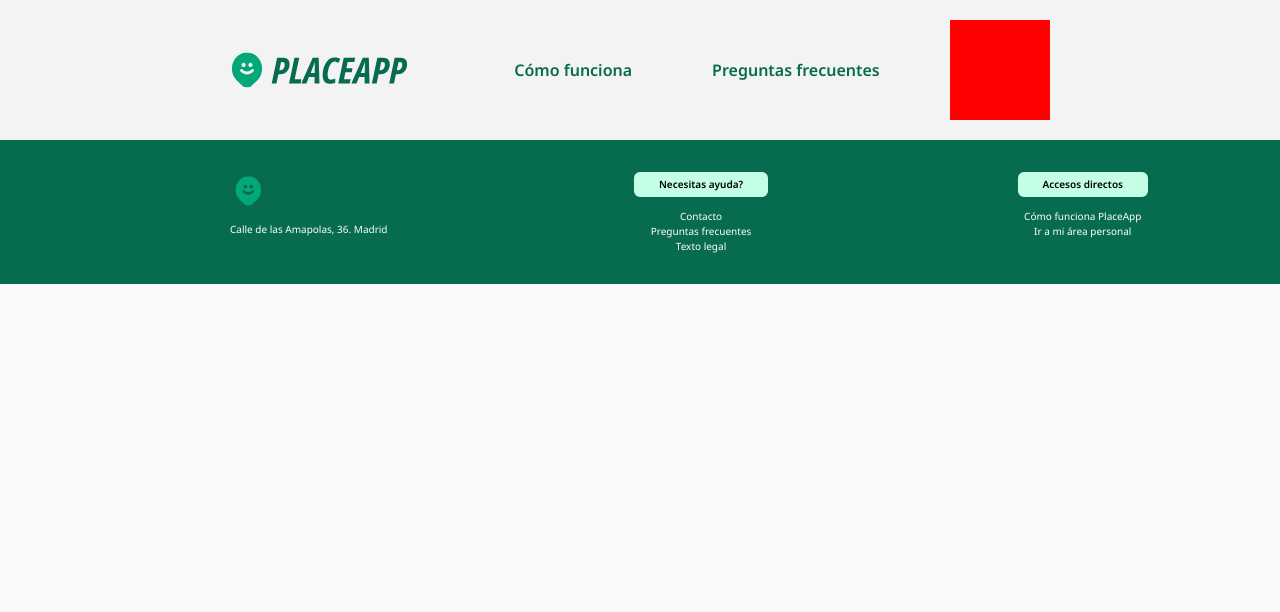
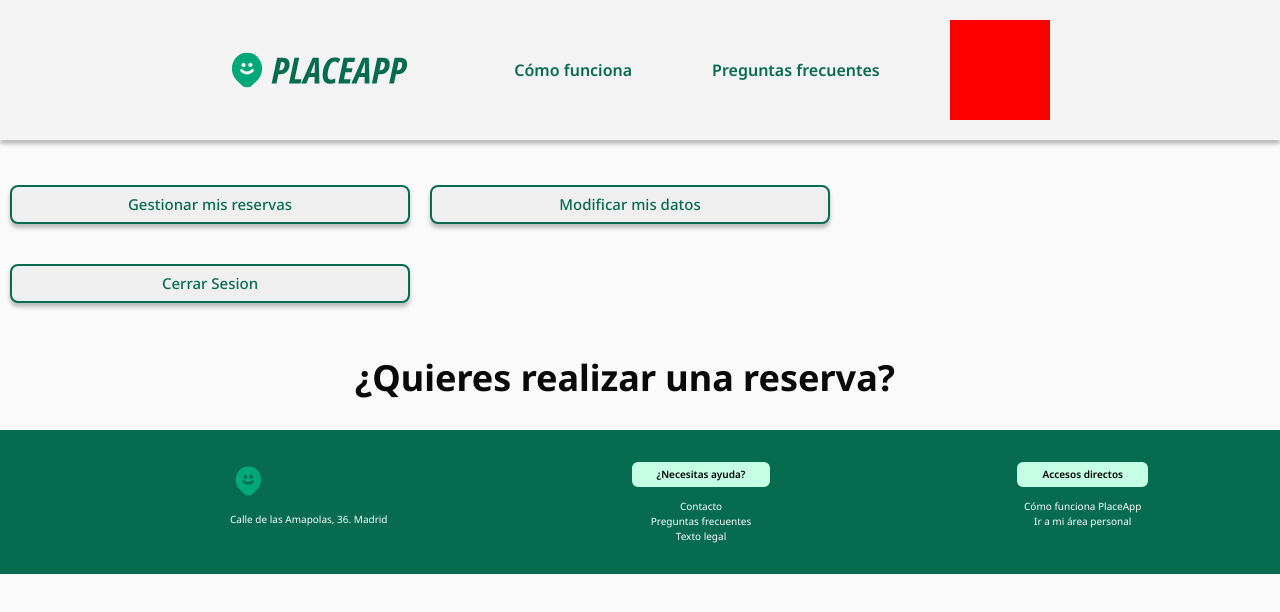
Before and after one commit to MikelBalles/PlaceApp, a React (Vite) app in the folder PlaceApp_App/: page / in a window 1280 px wide. Shown: the top 612 px of the page. Built offline with nearby package versions, Linux system fonts and the light colour scheme; no server answers.

Commit message:
Vista principal cliente

```diff
--- a/PlaceApp_App/src/App.scss
+++ b/PlaceApp_App/src/App.scss
@@ -121,6 +121,7 @@ footer {
   padding: 30px;
   background: var(--Primary-Darker, #066B4F);
   color: #fff;
+  margin: 10px 0px 0px 0px;
 }
 .footer-left img {
   width: 150px;
@@ -168,3 +169,67 @@ margin-left: 10px;
   }
 
 }
+/* Fin de footer */
+
+/* Vista cliente principal */
+/* Contenedor de la pagina completa*/
+.VistaClientePpal-container {
+  display: flex;
+  justify-content: center;
+  margin: 25px 30px 25px 0px;
+  gap: 2.8rem;
+  flex-direction: column;
+  align-items: center;
+
+}
+
+
+
+.vista-ppal-article {
+  display: flex;
+  justify-content: space-between;
+  width: 100%;
+}
+
+.VistaPpl-left,.VistaPpl-center,.VistaPpl-right {
+
+    display: inline-flex;
+    flex-direction: column;
+    align-items: center;
+    margin :20px 10px;
+}
+.btn-vistappl {
+  display: flex;
+  padding: 10px 20px;
+  justify-content: center;
+  align-items: center;
+  gap: 10px;
+  flex: 1 0 auto;
+  width: 400px;
+  border-radius: 8px;
+  border: 2px solid var(--Primary-Darker, #066B4F);
+  box-shadow: 0px 4px 4px 0px rgba(0, 0, 0, 0.25);
+
+  color: var(--Primary-Darker, #066B4F);
+  text-align: center;
+  /* Texto botones */
+  font-family: "Noto Sans";
+  font-size: 15px;
+  font-style: normal;
+  font-weight: 500;
+  line-height: 100%; /* 30px */
+  &:hover, &:focus {
+    background-color: var(--color-primary-light);
+    color: var(--Primary-Darker, #066B4F);
+  }
+
+}
+.reserva-header h2 {
+ color: var(--color-dark);
+  text-align: center;
+  font-family: "Noto Sans";
+  font-size: 36px;
+  font-style: normal;
+  font-weight: 700;
+  line-height: 150%; /* 54px */
+}
--- a/PlaceApp_App/src/components/VistaClientePpal.tsx
+++ b/PlaceApp_App/src/components/VistaClientePpal.tsx
@@ -1,7 +1,30 @@
 import React from 'react';
 
-const VistaClientePpal: React.FC = () => {
-    return null;
-};
+function VistaClientePpal() {
+return(
+<section className = "VistaClientePpal-container">
+    <article className="VistaPpl-article">
+        <div className = "VistaPpl-left">
+            <button className = "btn-vistappl"> Gestionar mis reservas </button>
+        </div>
+        <div className = "VistaPpl-center">
+            <button className = "btn-vistappl"> Modificar mis datos </button>
+        </div>
+        <div className = "VistaPpl-right">
+            <button className = "btn-vistappl"> Cerrar Sesion </button>
+        </div>
+    </article>
+     <header className="reserva-header">
+         <h2>¿Quieres realizar una reserva?</h2>
+     </header>
+
+
+
+</section>
+
+
+
+    )
+}
 
 export default VistaClientePpal;
--- a/PlaceApp_App/src/components/footer.tsx
+++ b/PlaceApp_App/src/components/footer.tsx
@@ -1,4 +1,4 @@
-import React from 'react';
+
 import logo_PlaceApp from '../assets/logo_PlaceApp.svg';
 
 function Footer() {
@@ -9,7 +9,7 @@ function Footer() {
           <p>Calle de las Amapolas, 36. Madrid</p>
         </div>
         <div className="footer-center">
-          <button className='btn-footer'>Necesitas ayuda?</button>
+          <button className='btn-footer'>¿Necesitas ayuda?</button>
           <p>Contacto</p>
           <p>Preguntas frecuentes</p>
           <p>Texto legal</p>
```
